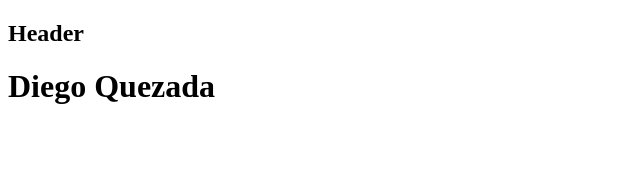
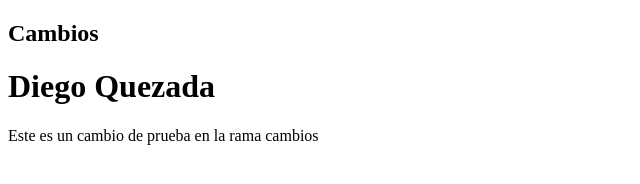
Before and after one commit to dqezada5/cafeteria, a plain HTML site: page index.html in a window 1280 px wide. Shown: the whole page, without its empty margins (0-640 px from the left). Drawn offline with Linux system fonts and the light colour scheme.

Commit message:
Agregamos contenido en header y footer

```diff
--- a/index.html
+++ b/index.html
@@ -7,10 +7,13 @@
 </head>
 <body>
     <header>
-        <h2>Header</h2>
+        <h2>Cambios</h2>
     </header>
     <div class="container">
         <h1>Diego Quezada</h1>
     </div>
+    <footer>
+        <p>Este es un cambio de prueba en la rama cambios</p>
+    </footer>
 </body>
 </html>
```
